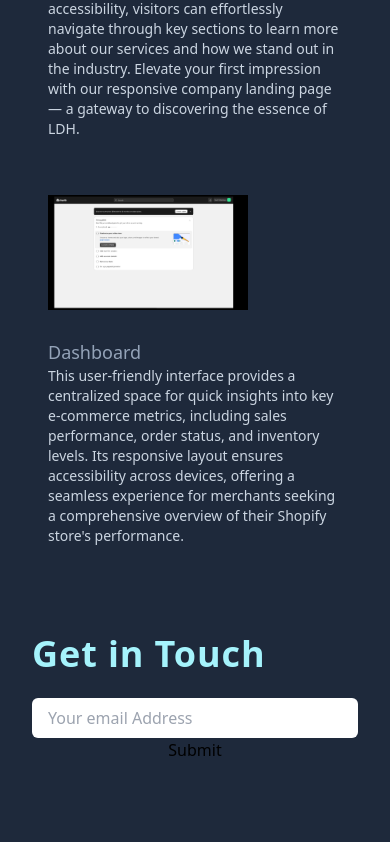
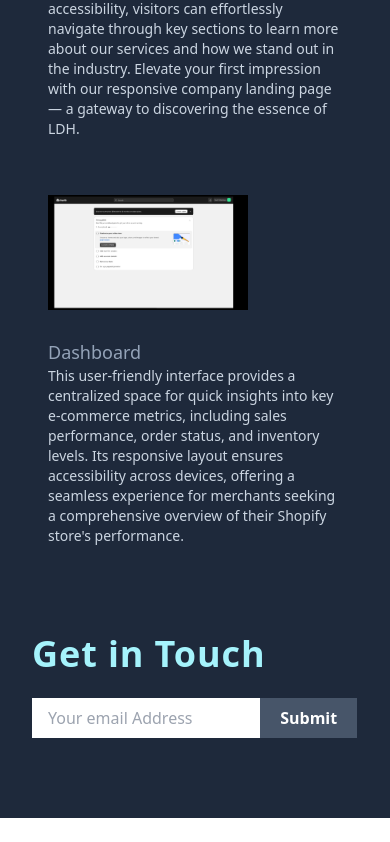
Before and after one commit to miyemicodes/my-portfolio, a React (Create React App) app: page / in a window 390 px wide. Shown: the part 4136-4978 px from the top of the page. After the commit the page ends 4954 px from the top, so only its background shows below. Built offline with nearby package versions, Linux system fonts and the light colour scheme; a small style sheet from the web is missing.

Commit message:
initial commit

```diff
--- a/package.json
+++ b/package.json
@@ -3,6 +3,7 @@
   "version": "0.1.0",
   "private": true,
   "dependencies": {
+    "@emailjs/browser": "^4.3.1",
     "@testing-library/jest-dom": "^5.17.0",
     "@testing-library/react": "^13.4.0",
     "@testing-library/user-event": "^13.5.0",
--- a/src/components/About.jsx
+++ b/src/components/About.jsx
@@ -15,7 +15,7 @@ function About() {
         performance-driven approach.
         <br />
         When I'm not coding ,I do love to read novels , watch Movies , Listen to
-        music , sleeping and playing Games.
+        music.
       </p>
     </section>
   );
--- a/src/components/App.jsx
+++ b/src/components/App.jsx
@@ -1,40 +1,18 @@
-import React, { useEffect, useRef } from "react";
+import React from "react";
 import Details from "./Details";
 import Introduction from "./Introduction";
 
 function App() {
-  const SpotLight = () => {
-    const pageRef = useRef(null);
-    const lightRef = useRef(null);
-
-    useEffect(() => {
-      const handleMouseMove = (e) => {
-        console.log("react");
-        pageRef.current.addEventListener("mousemove", handleMouseMove);
-      };
-      return () => {
-        pageRef.current.removeEventListener("mousemove", handleMouseMove);
-      };
-    }, []);
   return (
     <section>
-        <div
-          ref={pageRef}
-          className="w-screen relative md:h-screen grid grid-cols-1 md:grid-cols-2 bg-slate-800 mix-blend-difference"
-        >
+      <div className="w-screen relative md:h-screen grid grid-cols-1 md:grid-cols-2 bg-slate-800 mix-blend-difference">
         <Introduction />
         <Details />
       </div>
 
-        <div
-          ref={lightRef}
-          className="absolute top-1/2 left-1/2 -translate-x-1/2 -translate-y-1/2 w-64 h-64 rounded-full pointer-events-none bg-[radial-gradient(circle_at_center,_var(--tw-gradient-stops))] from-transparent to-gray-700"
-        ></div>
+      <div className="absolute top-1/2 left-1/2 -translate-x-1/2 -translate-y-1/2 w-64 h-64 rounded-full pointer-events-none bg-[radial-gradient(circle_at_center,_var(--tw-gradient-stops))] from-transparent to-gray-700"></div>
     </section>
   );
-  };
-
-  return SpotLight();
 }
 
 export default App;
--- a/src/components/Details.jsx
+++ b/src/components/Details.jsx
@@ -8,7 +8,7 @@ import myExperience from "../exper";
 import images from "../assets";
 import mySkills from "../techSkills";
 import Studies from "../Education";
-import Input from "./input";
+import Getintouch from "./Getintouch";
 
 function createSkillsDetails(skillsDetails) {
   return (
@@ -98,7 +98,7 @@ function Details() {
         </div>
       </div>
 
-      <Input />
+      <Getintouch />
     </div>
   );
 }
--- /dev/null
+++ b/src/components/Getintouch.jsx
@@ -0,0 +1,52 @@
+import React, { useRef } from "react";
+import emailjs, { EmailJSResponseStatus } from "@emailjs/browser";
+
+const Getintouch = () => {
+  const form = useRef();
+
+  const ClickBtn = (e) => {
+    e.preventDefault();
+
+    emailjs
+      .sendForm(
+        "service_vn4m2wy",
+        "template_nby1zxi",
+        form.current,
+        "odqxMzShT4Kn9gyjf"
+      )
+      .then(
+        (result) => {
+          console.log(result.text);
+        },
+        (error) => {
+          console.log(error);
+          console.log(error.text);
+        }
+      );
+  };
+
+  return (
+    <div className="py-12">
+      <h2 className="text-4xl py-6 font-bold tracking-wide text-cyan-200">
+        Get in Touch
+      </h2>
+      <form className="flex flex-row w-full" ref={form} onSubmit={ClickBtn}>
+        <input
+          type="email"
+          name="user_email"
+          placeholder="Your email Address"
+          className="px-4 py-2 w-58 w-[70%] outline-none"
+        />
+        <button
+          className="bg-slate-600 text-white px-5  text-base font-bold hover:border-white"
+          type="submit"
+          value="Send"
+        >
+          Submit
+        </button>
+      </form>
+    </div>
+  );
+};
+
+export default Getintouch;
--- a/src/components/Input.jsx
+++ /dev/null
@@ -1,21 +0,0 @@
-import React from "react";
-
-function Input() {
-  return (
-    <div className="py-12">
-      <h2 className="text-4xl py-6 font-bold tracking-wide text-cyan-200">
-        Get in Touch
-      </h2>
-      <div className="flex flex-col">
-        <input
-          type="email"
-          placeholder="Your email Address"
-          className="px-4 py-2 w-88 rounded-md"
-        />
-        <button>Submit</button>
-      </div>
-    </div>
-  );
-}
-
-export default Input;
--- a/src/components/socials.jsx
+++ b/src/components/socials.jsx
@@ -8,7 +8,7 @@ import { FaMediumM } from "react-icons/fa";
 function Socials() {
   return (
     <div className="port-Socials">
-      <ul className="flex gap-3 text-slate-400 ">
+      <ul className="flex gap-3 text-slate-400">
         <li className="text-2xl transition ease-in-out delay-150 hover:-translate-y-1 hover:scale-112 hover:text-slate-200 duration-300">
           <a href="https://github.com/miyemicodes">
             <FaGithub />
```
Also changed, not shown: src/components/note.txt (added), 1 other file (tests, documents, lock files or other folders). Lines whose indentation alone changed are shown as unchanged.
